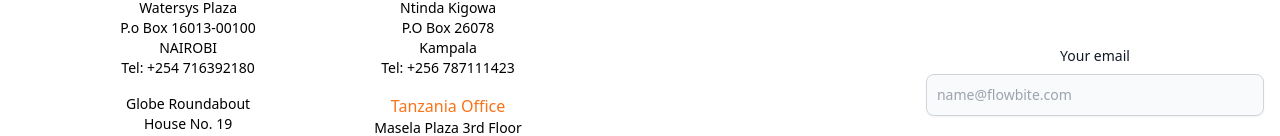
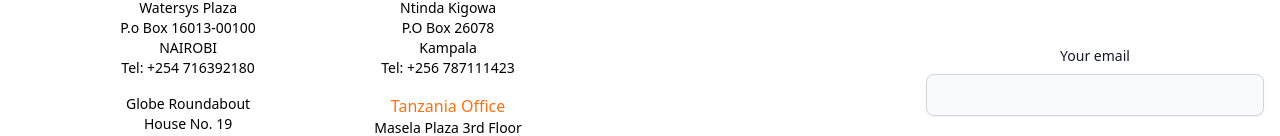
Before and after one commit to Felixkimosop/croeng, a React (Create React App) app: page /contactus in a window 1280 px wide. Shown: the part 270-406 px from the top of the page. Built offline with nearby package versions, Linux system fonts and the light colour scheme.

Commit message:
contact page

```diff
--- a/src/Components/Contact.js
+++ b/src/Components/Contact.js
@@ -60,7 +60,7 @@
       <form action="#" class="space-y-8">
           <div>
               <label for="email" class="block mb-2 text-sm font-medium text-gray-900 dark:text-gray-300">Your email</label>
-              <input type="email" id="email" class="shadow-sm bg-gray-50 border border-gray-300 text-gray-900 text-sm rounded-lg focus:ring-primary-500 focus:border-primary-500 block w-full p-2.5 dark:bg-gray-700 dark:border-gray-600 dark:placeholder-gray-400 dark:text-white dark:focus:ring-primary-500 dark:focus:border-primary-500 dark:shadow-sm-light" placeholder="name@flowbite.com" required />
+              <input type="email" id="email" class="shadow-sm bg-gray-50 border border-gray-300 text-gray-900 text-sm rounded-lg focus:ring-primary-500 focus:border-primary-500 block w-full p-2.5 dark:bg-gray-700 dark:border-gray-600 dark:placeholder-gray-400 dark:text-white dark:focus:ring-primary-500 dark:focus:border-primary-500 dark:shadow-sm-light" placeholder="" required />
           </div>
           <div>
               <label for="subject" class="block mb-2 text-sm font-medium text-gray-900 dark:text-gray-300">Subject</label>
```
